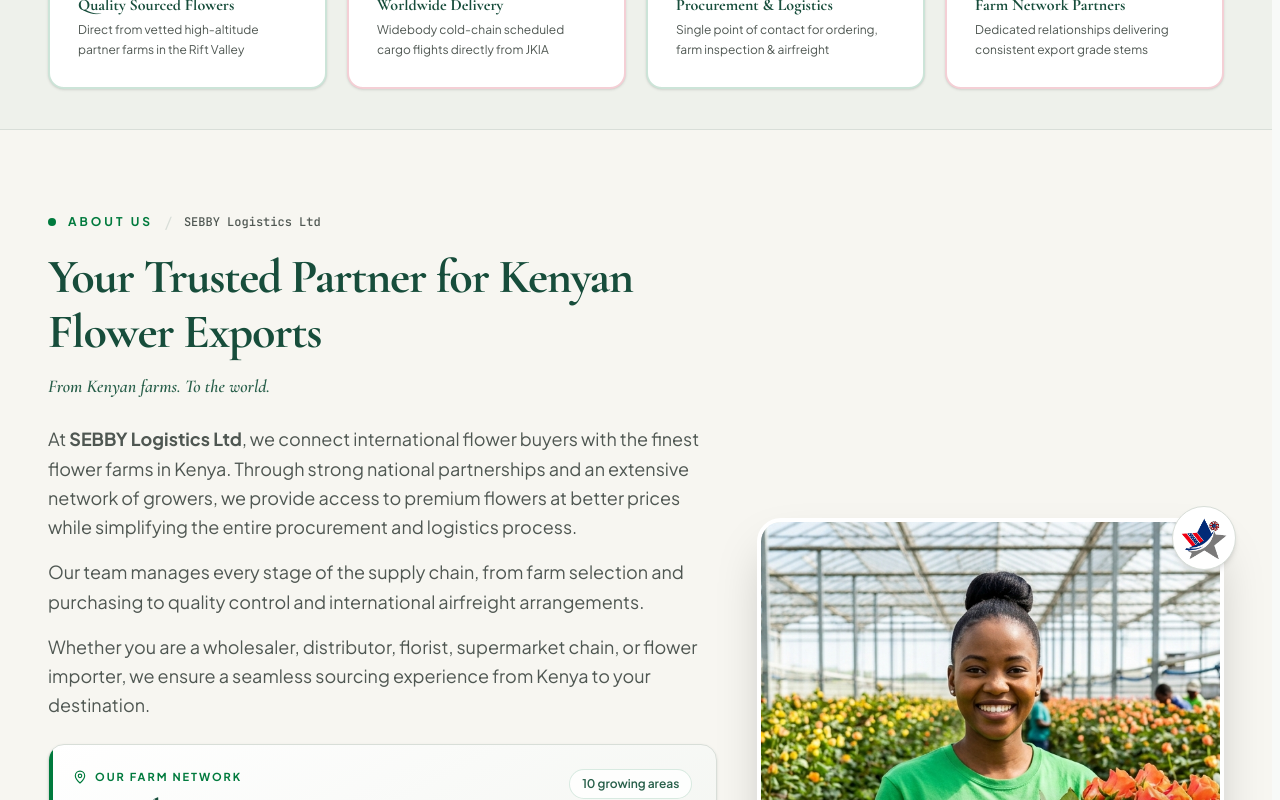
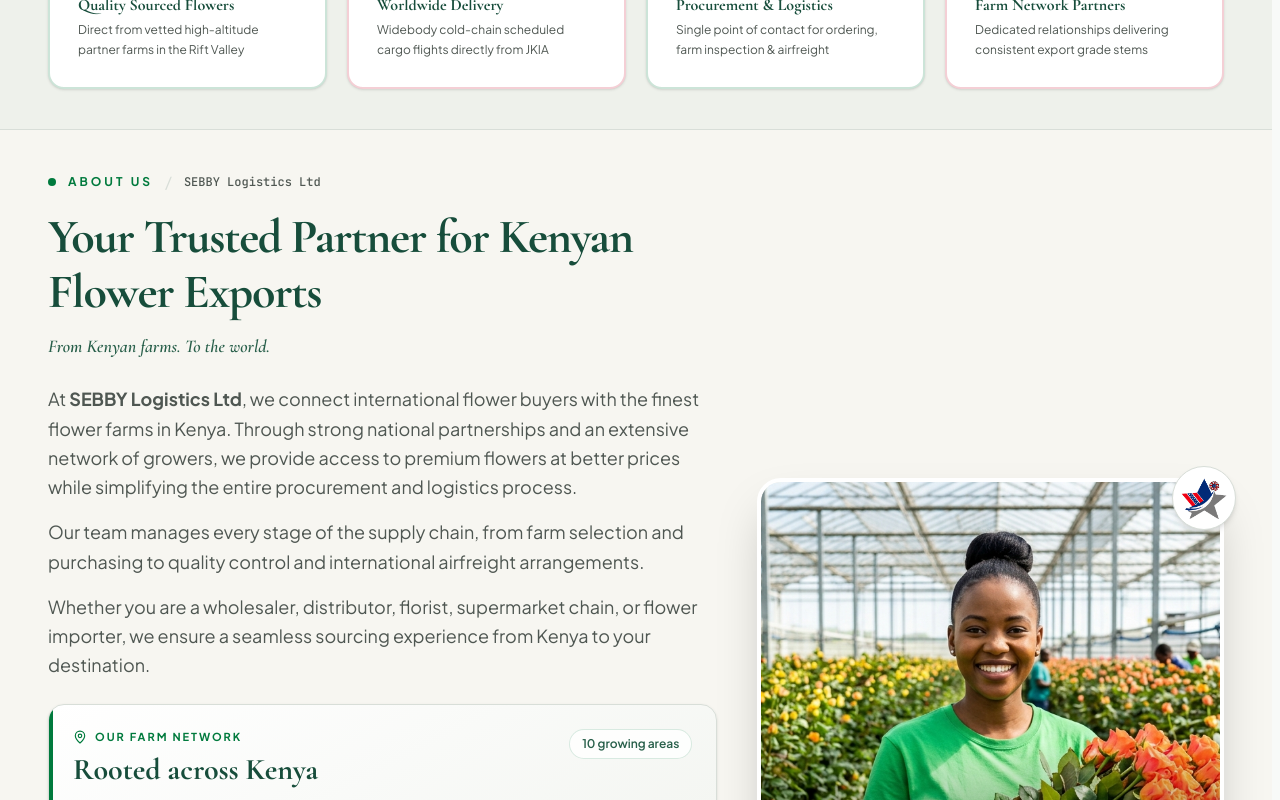
Before and after one commit to johnorengo/sebbylogistics-kenya, a React (Vite) app: page / in a window 1280 px wide. Shown: the part 1120-1920 px from the top of the page. Built offline with nearby package versions, Linux system fonts and the light colour scheme.

Commit message:
Reduce top spacing above About section

```diff
--- a/src/components/AboutUsSection.tsx
+++ b/src/components/AboutUsSection.tsx
@@ -10,7 +10,7 @@ const farmLocations = [
 
 export const AboutUsSection: React.FC = () => {
   return (
-    <section id="about" className="relative py-14 sm:py-20 bg-[#F7F6F1] border-b border-[#D8DED8] scroll-mt-24">
+    <section id="about" className="relative pt-7 pb-14 sm:pt-10 sm:pb-20 bg-[#F7F6F1] border-b border-[#D8DED8] scroll-mt-24">
       <div className="mx-auto max-w-7xl px-6 lg:px-12">
         {/* Section Eyebrow Header */}
         <div className="flex items-center gap-3 mb-4">
```
